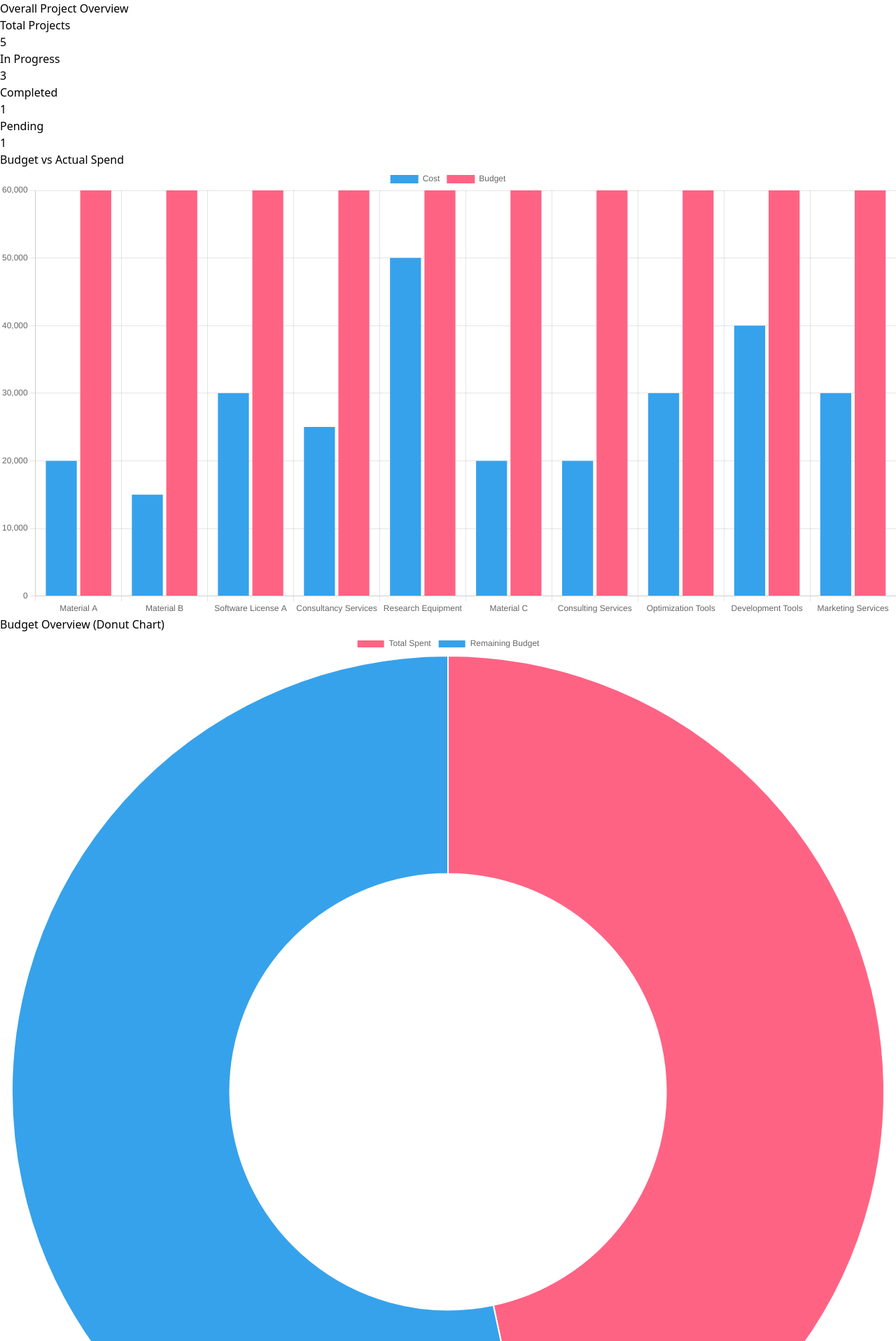
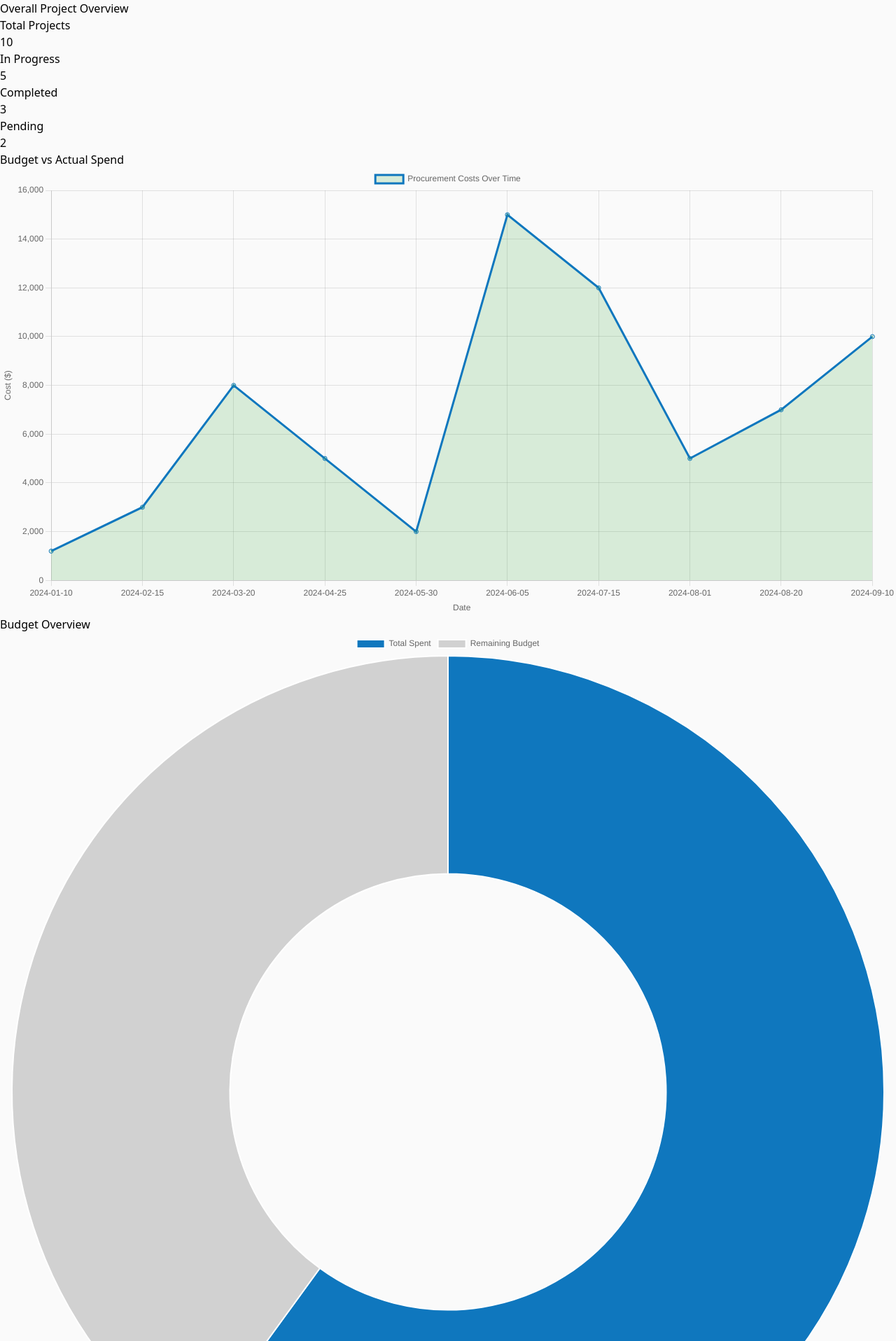
Before and after one commit to g-zenr/Project-management-app, a React (Vite) app: page / in a window 1280 px wide. Shown: the part 224-2140 px from the top of the page at 70% size. Built offline with nearby package versions, Linux system fonts and the light colour scheme.

Commit message:
Revamp: make it more reusable components

```diff
--- /dev/null
+++ b/src/cards/SummaryCard.tsx
@@ -0,0 +1,18 @@
+import React from "react";
+
+interface SummaryCardProps {
+  title: string;
+  value: number;
+  bgColor: string;
+}
+
+const SummaryCard: React.FC<SummaryCardProps> = ({ title, value, bgColor }) => {
+  return (
+    <div className={`p-2 border rounded ${bgColor}`}>
+      <h3 className="text-lg font-semibold">{title}</h3>
+      <p>{value}</p>
+    </div>
+  );
+};
+
+export default SummaryCard;
--- a/src/components/BarChart.tsx
+++ b/src/components/BarChart.tsx
@@ -5,34 +5,29 @@ import { Chart, registerables } from "chart.js";
 Chart.register(...registerables);
 
 interface BarChartProps {
-  totalBudget: number;
-  totalSpent: number;
-  procurementItems: { item: string; cost: number }[];
+  labels: string[]; // Labels for the x-axis
+  data: number[][]; // Array of data arrays for each dataset
+  labelsDataset: string[]; // Labels for each dataset
+  colors: string[]; // Colors for each dataset
 }
 
 const BarChart: React.FC<BarChartProps> = ({
-  totalBudget,
-  totalSpent,
-  procurementItems,
+  labels,
+  data,
+  labelsDataset,
+  colors,
 }) => {
   const chartRef = useRef<Chart | null>(null);
 
-  const data = {
-    labels: procurementItems.map((item) => item.item),
-    datasets: [
-      {
-        label: "Cost",
-        data: procurementItems.map((item) => item.cost),
-        backgroundColor: "#36A2EB",
-      },
-      {
-        label: "Budget",
-        data: Array(procurementItems.length).fill(
-          totalBudget / procurementItems.length
-        ), // Average budget for comparison
-        backgroundColor: "#FF6384",
-      },
-    ],
+  const datasets = labelsDataset.map((label, index) => ({
+    label,
+    data: data[index],
+    backgroundColor: colors[index],
+  }));
+
+  const chartData = {
+    labels,
+    datasets,
   };
 
   useEffect(() => {
@@ -43,7 +38,7 @@ const BarChart: React.FC<BarChartProps> = ({
     };
   }, []);
 
-  return <Bar ref={chartRef} data={data} />;
+  return <Bar ref={chartRef} data={chartData} />;
 };
 
 export default BarChart;
--- a/src/components/DonutChart.tsx
+++ b/src/components/DonutChart.tsx
@@ -1,4 +1,3 @@
-// DonutChart.tsx
 import React, { useEffect, useRef } from "react";
 import { Doughnut } from "react-chartjs-2";
 import { Chart, registerables } from "chart.js";
@@ -6,24 +5,25 @@ import { Chart, registerables } from "chart.js";
 Chart.register(...registerables);
 
 interface DonutChartProps {
-  totalBudget: number;
-  totalSpent: number;
-  remainingBudget: number;
+  data: { values: number[] };
+  label: string;
+  backgroundColor: string[];
 }
 
 const DonutChart: React.FC<DonutChartProps> = ({
-  totalBudget,
-  totalSpent,
-  remainingBudget,
+  data,
+  label,
+  backgroundColor,
 }) => {
   const chartRef = useRef<Chart | null>(null);
 
-  const data = {
+  const chartData = {
     labels: ["Total Spent", "Remaining Budget"],
     datasets: [
       {
-        data: [totalSpent, remainingBudget],
-        backgroundColor: ["#FF6384", "#36A2EB"],
+        label,
+        data: data.values,
+        backgroundColor,
         hoverOffset: 4,
       },
     ],
@@ -37,7 +37,7 @@ const DonutChart: React.FC<DonutChartProps> = ({
     };
   }, []);
 
-  return <Doughnut ref={chartRef} data={data} />;
+  return <Doughnut ref={chartRef} data={chartData} />;
 };
 
 export default DonutChart;
--- /dev/null
+++ b/src/components/LineChart.tsx
@@ -0,0 +1,48 @@
+import React from "react";
+import { Line } from "react-chartjs-2";
+import { Chart, registerables } from "chart.js";
+
+Chart.register(...registerables);
+
+interface LineChartProps {
+  data: { labels: string[]; values: number[] };
+  label: string;
+  borderColor: string;
+}
+
+const LineChart: React.FC<LineChartProps> = ({ data, label, borderColor }) => {
+  const chartData = {
+    labels: data.labels,
+    datasets: [
+      {
+        label,
+        data: data.values,
+        borderColor,
+        backgroundColor: "rgba(76, 175, 80, 0.2)",
+        fill: true,
+      },
+    ],
+  };
+
+  const options = {
+    scales: {
+      x: {
+        title: {
+          display: true,
+          text: "Date",
+        },
+      },
+      y: {
+        title: {
+          display: true,
+          text: "Cost ($)",
+        },
+        beginAtZero: true,
+      },
+    },
+  };
+
+  return <Line data={chartData} options={options} height={150} />;
+};
+
+export default LineChart;
--- a/src/components/PieChart.tsx
+++ b/src/components/PieChart.tsx
@@ -5,25 +5,25 @@ import { Chart, registerables } from "chart.js";
 Chart.register(...registerables);
 
 interface PieChartProps {
-  projects: Project[];
+  data: { labels: string[]; values: number[] };
+  label: string;
+  backgroundColor: string[];
 }
 
-const PieChart: React.FC<PieChartProps> = ({ projects }) => {
+const PieChart: React.FC<PieChartProps> = ({
+  data,
+  label,
+  backgroundColor,
+}) => {
   const chartRef = useRef<Chart | null>(null);
 
-  const procurementCounts = projects
-    .flatMap((project) => project.procurement)
-    .reduce((acc, item) => {
-      acc[item.status] = (acc[item.status] || 0) + 1;
-      return acc;
-    }, {} as Record<string, number>);
-
-  const data = {
-    labels: Object.keys(procurementCounts),
+  const chartData = {
+    labels: data.labels,
     datasets: [
       {
-        data: Object.values(procurementCounts),
-        backgroundColor: ["#FF6384", "#36A2EB", "#FFCE56"],
+        label,
+        data: data.values,
+        backgroundColor,
       },
     ],
   };
@@ -36,7 +36,7 @@ const PieChart: React.FC<PieChartProps> = ({ projects }) => {
     };
   }, []);
 
-  return <Pie ref={chartRef} data={data} />;
+  return <Pie ref={chartRef} data={chartData} />;
 };
 
 export default PieChart;
--- a/src/components/ProcurementLineChart.tsx
+++ /dev/null
@@ -1,63 +0,0 @@
-// ProcurementLineChart.tsx
-import React from "react";
-import { Line } from "react-chartjs-2";
-import { Chart, registerables } from "chart.js";
-
-Chart.register(...registerables);
-
-interface ProcurementLineChartProps {
-  procurementItems: {
-    item: string;
-    cost: number;
-    status: string;
-    date: string;
-  }[];
-}
-
-const ProcurementLineChart: React.FC<ProcurementLineChartProps> = ({
-  procurementItems,
-}) => {
-  // Prepare data for the line chart
-  const labels = procurementItems.map((item) => item.date);
-  const data = procurementItems.map((item) => item.cost);
-  const statuses = procurementItems.map((item) => item.status);
-
-  const chartData = {
-    labels: labels,
-    datasets: [
-      {
-        label: "Procurement Costs",
-        data: data,
-        borderColor: "#4CAF50",
-        backgroundColor: "rgba(76, 175, 80, 0.2)",
-        fill: true,
-      },
-    ],
-  };
-
-  const options = {
-    scales: {
-      x: {
-        title: {
-          display: true,
-          text: "Date",
-        },
-      },
-      y: {
-        title: {
-          display: true,
-          text: "Cost ($)",
-        },
-        beginAtZero: true,
-      },
-    },
-  };
-
-  return (
-    <div>
-      <Line data={chartData} options={options} height={150} />
-    </div>
-  );
-};
-
-export default ProcurementLineChart;
--- /dev/null
+++ b/src/mocks/dashboardMockData.ts
@@ -0,0 +1,93 @@
+export interface DashboardData {
+  totalProjects: number;
+  inProgress: number;
+  completed: number;
+  pending: number;
+  totalBudget: number;
+  totalSpent: number;
+  remainingBudget: number;
+  procurementCounts: Record<string, number>;
+  procurementItems: {
+    item: string;
+    cost: number;
+    status: "Completed" | "Pending" | "In Progress";
+    date: string;
+  }[];
+}
+
+export const mockDashboardData: DashboardData = {
+  totalProjects: 10,
+  inProgress: 5,
+  completed: 3,
+  pending: 2,
+  totalBudget: 300000,
+  totalSpent: 180000,
+  remainingBudget: 120000,
+  procurementCounts: {
+    Completed: 15,
+    Pending: 5,
+    "In Progress": 10,
+  },
+  procurementItems: [
+    {
+      item: "Office Supplies",
+      cost: 1200,
+      status: "Completed",
+      date: "2024-01-10",
+    },
+    {
+      item: "Software License",
+      cost: 3000,
+      status: "Completed",
+      date: "2024-02-15",
+    },
+    {
+      item: "Consultancy Service",
+      cost: 8000,
+      status: "In Progress",
+      date: "2024-03-20",
+    },
+    {
+      item: "Equipment Purchase",
+      cost: 5000,
+      status: "Pending",
+      date: "2024-04-25",
+    },
+    {
+      item: "Training Program",
+      cost: 2000,
+      status: "Completed",
+      date: "2024-05-30",
+    },
+    {
+      item: "Marketing Campaign",
+      cost: 15000,
+      status: "In Progress",
+      date: "2024-06-05",
+    },
+    {
+      item: "Website Development",
+      cost: 12000,
+      status: "Pending",
+      date: "2024-07-15",
+    },
+    {
+      item: "Research Report",
+      cost: 5000,
+      status: "Completed",
+      date: "2024-08-01",
+    },
+    {
+      item: "Networking Event",
+      cost: 7000,
+      status: "In Progress",
+      date: "2024-08-20",
+    },
+    {
+      item: "System Upgrade",
+      cost: 10000,
+      status: "Pending",
+      date: "2024-09-10",
+    },
+  ],
+};
--- a/src/pages/Dasboard.tsx
+++ b/src/pages/Dasboard.tsx
@@ -1,107 +1,113 @@
 import React from "react";
-import { mockProjects, Project } from "../mocks/projects";
+import { mockDashboardData, DashboardData } from "../mocks/dashboardMockData";
 import PieChart from "../components/PieChart";
+import DonutChart from "../components/DonutChart";
+import LineChart from "../components/LineChart";
 import BarChart from "../components/BarChart";
-import DonutChart from "../components/DonutChart";
-import ProcurementLineChart from "../components/ProcurementLineChart";
+import SummaryCard from "../cards/SummaryCard";
 
 const DashboardPage: React.FC = () => {
-  const projects: Project[] = mockProjects;
-
-  const totalProjects = projects.length;
-  const inProgress = projects.filter((p) => p.status === "In Progress").length;
-  const completed = projects.filter((p) => p.status === "Completed").length;
-  const pending = projects.filter((p) => p.status === "Pending").length;
-
-  const totalBudget = projects.reduce(
-    (acc, project) =>
-      acc + project.tableData.reduce((sum, data) => sum + data.totalBudget, 0),
-    0
-  );
-
-  const totalSpent = projects.reduce(
-    (acc, project) =>
-      acc + project.procurement.reduce((sum, item) => sum + item.cost, 0),
-    0
-  );
-
-  const remainingBudget = totalBudget - totalSpent;
-
-  const allProcurementItems = projects.flatMap(
-    (project) => project.procurement
-  );
+  const dashboardData: DashboardData = mockDashboardData;
 
   return (
-    <div className="dashboard p-5">
-      <h1 className="text-2xl font-bold mb-5">Project Management Dashboard</h1>
+    <div className="dashboard p-5" style={{ backgroundColor: "#fafafa" }}>
+      <h1 className="text-3xl font-bold mb-6 text-[#0f77be]">
+        Project Management Dashboard
+      </h1>
 
-      <div className="summary mb-5 p-4 border rounded shadow">
-        <h2 className="text-xl font-semibold mb-3">Overall Project Overview</h2>
+      <div className="summary mb-5 p-4 border border-gray-300 rounded shadow-md bg-white">
+        <h2 className="text-2xl font-semibold mb-4 text-gray-800">
+          Overall Project Overview
+        </h2>
 
-        <div className="grid grid-cols-4 gap-4">
-          <div className="p-2 border rounded bg-blue-100">
-            <h3 className="text-lg font-semibold">Total Projects</h3>
-            <p>{totalProjects}</p>
-          </div>
-          <div className="p-2 border rounded bg-green-100">
-            <h3 className="text-lg font-semibold">In Progress</h3>
-            <p>{inProgress}</p>
-          </div>
-          <div className="p-2 border rounded bg-yellow-100">
-            <h3 className="text-lg font-semibold">Completed</h3>
-            <p>{completed}</p>
-          </div>
-          <div className="p-2 border rounded bg-red-100">
-            <h3 className="text-lg font-semibold">Pending</h3>
-            <p>{pending}</p>
-          </div>
+        <div className="grid grid-cols-4 gap-6">
+          <SummaryCard
+            title="Total Projects"
+            value={dashboardData.totalProjects}
+            bgColor="bg-white"
+          />
+          <SummaryCard
+            title="In Progress"
+            value={dashboardData.inProgress}
+            bgColor="bg-white"
+          />
+          <SummaryCard
+            title="Completed"
+            value={dashboardData.completed}
+            bgColor="bg-white"
+          />
+          <SummaryCard
+            title="Pending"
+            value={dashboardData.pending}
+            bgColor="bg-white"
+          />
         </div>
       </div>
 
-      {/* Charts Grid Layout */}
       <div className="flex flex-col w-full">
-        {/* First row: Bar Graph and Pie Chart */}
-        <div className="flex w-full mb-8">
-          {" "}
-          {/* Increased margin-bottom for more space */}
-          <div className="w-[70%] h-97">
-            {" "}
-            <h2 className="text-lg font-semibold">Budget vs Actual Spend</h2>
-            <BarChart
-              totalBudget={totalBudget}
-              totalSpent={totalSpent}
-              procurementItems={allProcurementItems}
+        {/* Top Row: Procurement Line Chart and Donut Chart */}
+        <div className="flex w-full mb-10 gap-10">
+          <div className="w-[70%] h-97 bg-white border border-gray-300 rounded shadow-md p-4 flex flex-col items-center justify-center">
+            <h2 className="text-xl font-semibold text-gray-800 mb-4">
+              Budget vs Actual Spend
+            </h2>
+            <LineChart
+              data={{
+                labels: dashboardData.procurementItems.map((item) => item.date),
+                values: dashboardData.procurementItems.map((item) => item.cost),
+              }}
+              label="Procurement Costs Over Time"
+              borderColor="#0f77be"
             />
           </div>
-          <div className="w-[30%] h-97">
-            {" "}
-            <h2 className="text-lg font-semibold">
-              Budget Overview (Donut Chart)
+          <div className="w-[30%] h-97 bg-white border border-gray-300 rounded shadow-md p-4 flex flex-col items-center justify-center">
+            <h2 className="text-xl font-semibold text-gray-800 mb-4">
+              Budget Overview
             </h2>
             <DonutChart
-              totalBudget={totalBudget}
-              totalSpent={totalSpent}
-              remainingBudget={remainingBudget}
+              data={{
+                values: [
+                  dashboardData.totalSpent,
+                  dashboardData.remainingBudget,
+                ],
+              }}
+              label="Budget Overview"
+              backgroundColor={["#0f77be", "#d1d1d1"]}
             />
           </div>
         </div>
 
-        {/* Second row: Bar Graph and Pie Chart */}
-        <div className="flex w-full">
-          <div className="w-[70%] h-97">
-            {" "}
-            {/* Increased height */}
-            <h2 className="text-lg font-semibold">
-              Procurement Costs Over Time
+        {/* Bottom Row: Bar Chart and Pie Chart */}
+        <div className="flex w-full gap-10">
+          <div className="w-[70%] h-97 bg-white border border-gray-300 rounded shadow-md p-4 flex flex-col items-center justify-center">
+            <h2 className="text-xl font-semibold text-gray-800 mb-4">
+              Budget vs Costs
             </h2>
-            <ProcurementLineChart procurementItems={allProcurementItems} />
+            <BarChart
+              labels={dashboardData.procurementItems.map((item) => item.item)}
+              data={[
+                dashboardData.procurementItems.map((item) => item.cost),
+                Array(dashboardData.procurementItems.length).fill(
+                  dashboardData.totalBudget /
+                    dashboardData.procurementItems.length
+                ),
+              ]}
+              labelsDataset={["Cost", "Budget"]}
+              colors={["#0f77be", "#d1d1d1"]}
+            />
           </div>
-          <div className="w-[30%] h-97">
-            {" "}
-            <h2 className="text-lg font-semibold">
+          <div className="w-[30%] h-97 bg-white border border-gray-300 rounded shadow-md p-4 flex flex-col items-center justify-center">
+            <h2 className="text-xl font-semibold text-gray-800 mb-4">
               Project Progress Breakdown
             </h2>
-            <PieChart projects={projects} />
+            <PieChart
+              data={{
+                labels: Object.keys(dashboardData.procurementCounts),
+                values: Object.values(dashboardData.procurementCounts),
+              }}
+              label="Procurement Status Breakdown"
+              backgroundColor={["#0f77be", "#d1d1d1", "#b0b0b0"]}
+            />
           </div>
         </div>
       </div>
```
